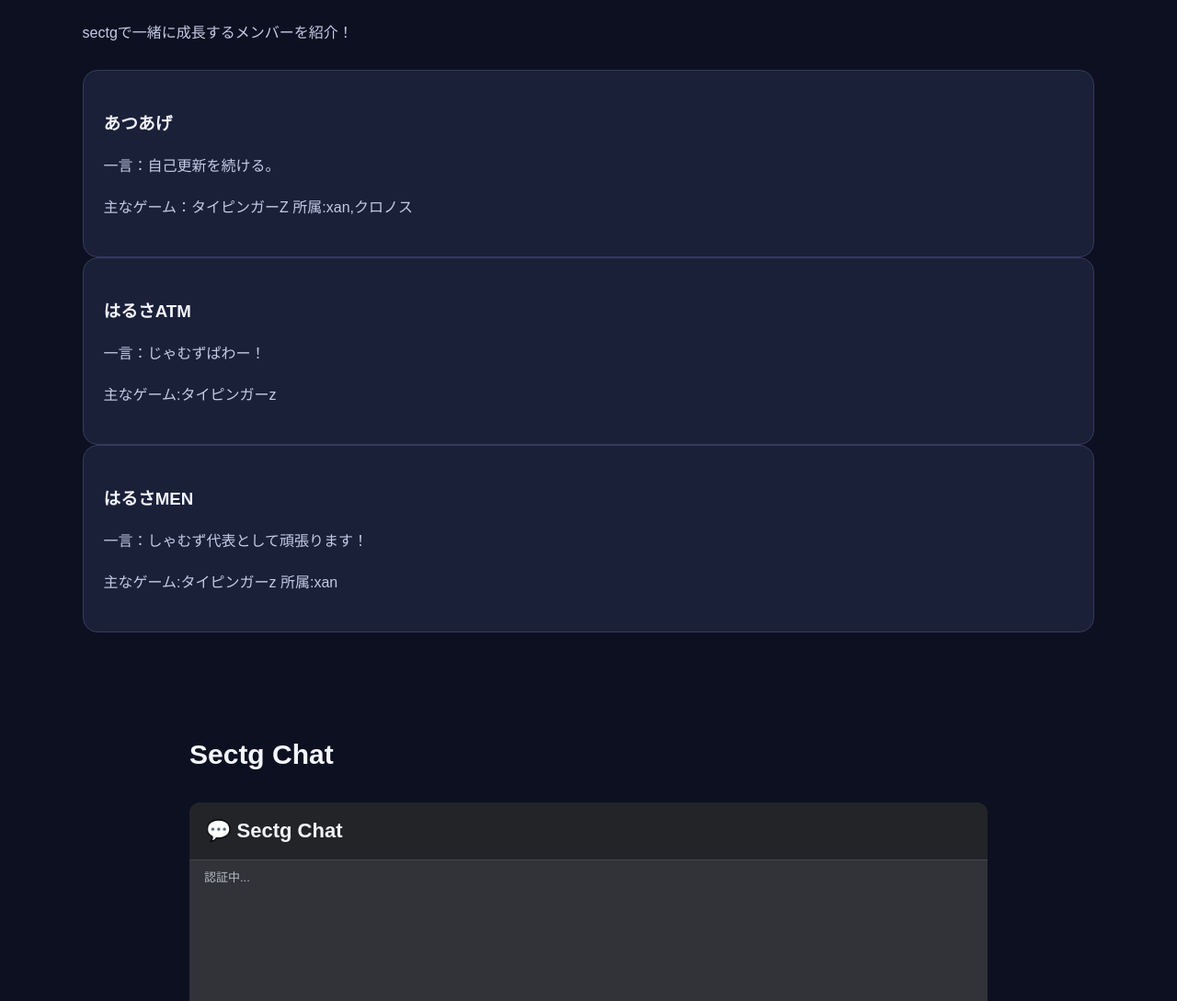
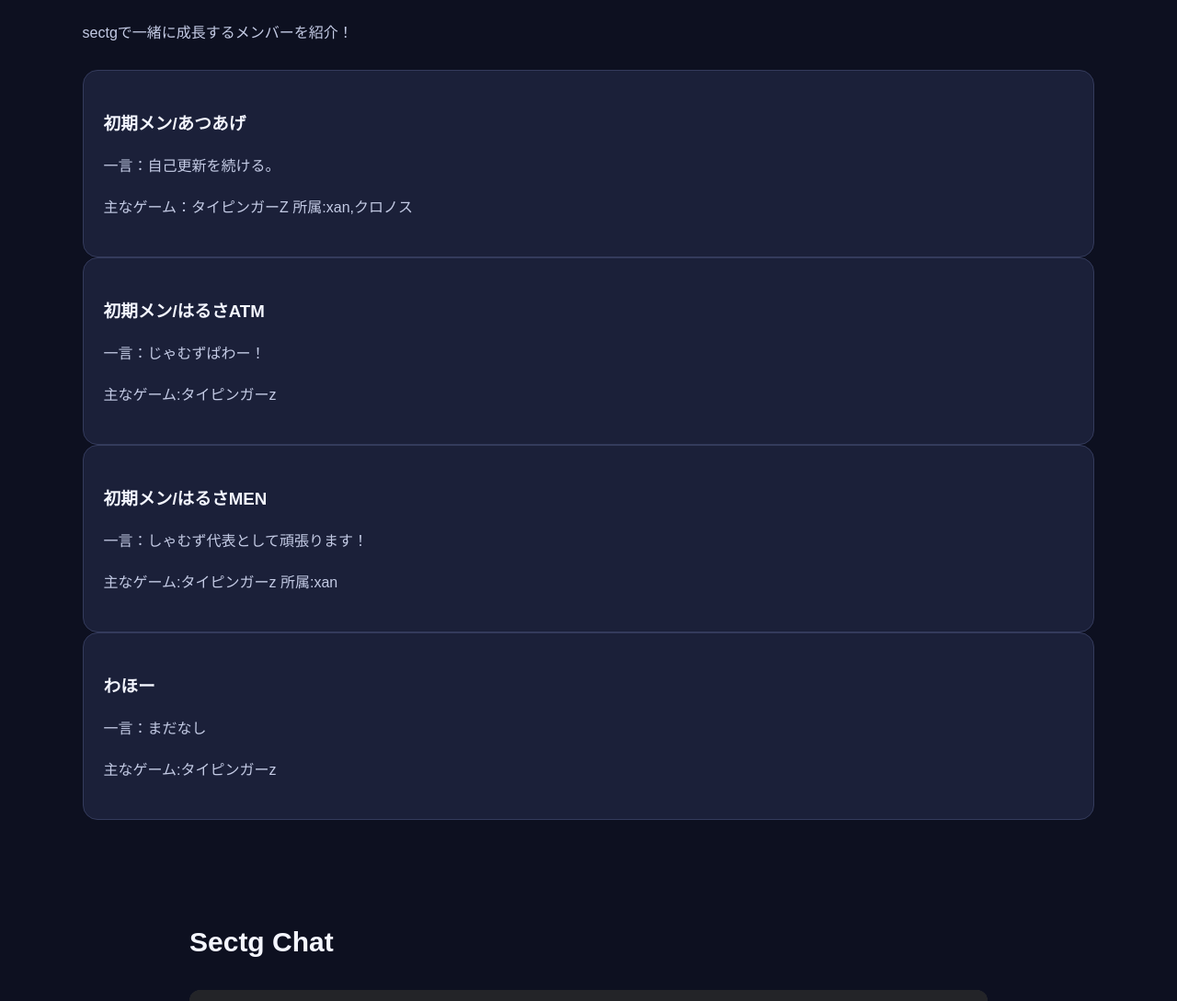
Before and after one commit to sectypxg/sectypxg.github.io, a plain HTML site: page index.html in a window 1280 px wide. Shown: the part 1664-2753 px from the top of the page at 92% size. Drawn offline with Linux system fonts and the light colour scheme.

Commit message:
Update index.html

```diff
--- a/index.html
+++ b/index.html
@@ -144,23 +144,30 @@
 
   <div class="grid">
   <div class="card">
-    <h3>あつあげ</h3>
+    <h3>初期メン/あつあげ</h3>
     <p>一言：自己更新を続ける。</p>
     <p>主なゲーム：タイピンガーZ 所属:xan,クロノス</p>
   </div>
 </div>
 
     <div class="card">
-      <h3>はるさATM</h3>
+      <h3>初期メン/はるさATM</h3>
       <p>一言：じゃむずぱわー！</p>
       <p>主なゲーム:タイピンガーz</p>
     </div>
   </div>
 
     <div class="card">
-      <h3>はるさMEN</h3>
+      <h3>初期メン/はるさMEN</h3>
       <p>一言：しゃむず代表として頑張ります！</p>
       <p>主なゲーム:タイピンガーz 所属:xan</p>
+    </div>
+  </div>
+
+  <div class="card">
+      <h3>わほー</h3>
+      <p>一言：まだなし</p>
+      <p>主なゲーム:タイピンガーz</p>
     </div>
   </div>
 </section>
```
